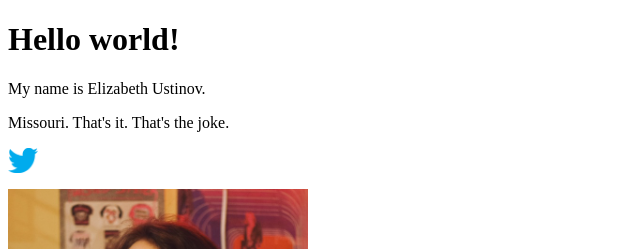
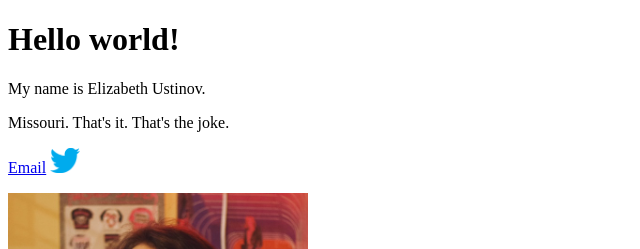
Before and after one commit to J4502-ss20/elizabethustinov, a plain HTML site: page index.html in a window 1280 px wide. Shown: the top 249 px of the page, without its empty margins (0-640 px from the left). Drawn offline with Linux system fonts and the light colour scheme.

Commit message:
Updated Assignment 2 3rd time
added email

```diff
--- a/index.html
+++ b/index.html
@@ -14,6 +14,7 @@
 <h1>Hello world!</h1>
 	<p>My name is Elizabeth Ustinov.</p>
   <p>Missouri. That's it. That's the joke.</p>
+  <a href="mailto:eauf4c@mail.missouri.edu">Email</a>
   <a href ="https://twitter.com/eaustinov" target="_blank">
     <img src="img/twitter.png" height="25" width="30" alt="Twitter Link"/></a>
 <p>
```
